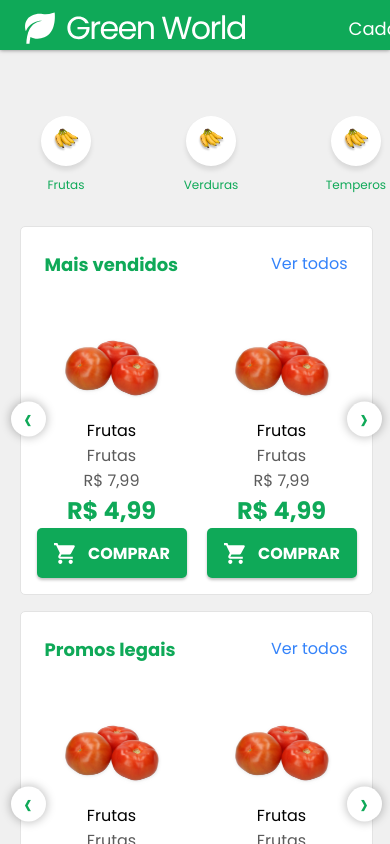
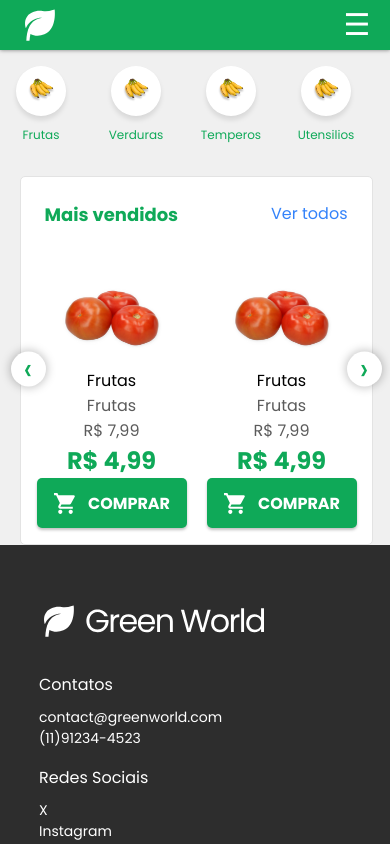
Before and after one commit to luzka1/green_world, a React (Create React App) app: page /shop in a window 390 px wide. Shown: the top 844 px of the page. Built offline with nearby package versions, Linux system fonts and the light colour scheme.

Commit message:
header responsiva

```diff
--- a/src/components/Header/Header.tsx
+++ b/src/components/Header/Header.tsx
@@ -1,23 +1,38 @@
 import styles from "./styles.module.css";
 import logo from "../../assets/images/white-logo.svg";
+import mobileLogo from "../../assets/images/bxs_leaf.svg";
 import shoppingCart from "../../assets/images/material-symbols_shopping-cart.svg";
 import notification from "../../assets/images/mingcute_notification-fill.svg";
 import user from "../../assets/images/iconamoon_profile-fill.svg";
+import close from "../../assets/images/close.svg";
 import { useNavigate } from "react-router-dom";
+import { useWindowSize } from "data";
+import { useRef } from "react";
 
 export const Header = () => {
-  let isUserLogged: boolean = false;
+  let isUserLogged: boolean = true;
   const navigate = useNavigate();
+  const { width } = useWindowSize();
+  const headerRef = useRef<HTMLElement>(null);
 
   const handleClick = (route: string) => {
     navigate(route);
   };
 
+  const showHeader = () => {
+    if (headerRef.current) {
+      headerRef.current.classList.toggle(styles.responsiveHeader);
+    }
+  };
+
   return (
-    <header>
+    <header ref={headerRef}>
       <div className={styles.innerHeader}>
-        <div>
-          <img src={logo} alt="logo" />
+        <div className={styles.priDiv}>
+          <img src={width > 1024 ? logo : mobileLogo} alt="logo"/>
+          <button className={styles.btnHeader} onClick={showHeader}>
+            &#9776;
+          </button>
         </div>
         {isUserLogged ? (
           <input placeholder="pesquise aqui..."></input>
@@ -39,16 +54,23 @@ export const Header = () => {
           ) : null}
           <div>
             <img src={shoppingCart} alt="icone de carrinho de compras" />
+            <p>Carrinho</p>
           </div>
           <div>
             <img src={notification} alt="icone de notificacao" />
+            <p>Notificações</p>
           </div>
           {isUserLogged ? (
             <div>
               <img src={user} alt="icone de usuario" />
+              <p>Meu perfil</p>
             </div>
           ) : null}
+          <button className={styles.btnHeaderClose} onClick={showHeader}>
+          <img src={close} alt="close button" />
+        </button>
         </div>
+
       </div>
     </header>
   );
--- a/src/components/Header/styles.module.css
+++ b/src/components/Header/styles.module.css
@@ -9,6 +9,7 @@ header{
     box-shadow: 0 0 4px rgba(0, 0, 0, 0.5);
     z-index: 10;
     color: white;
+    transition: 0.5s all;
 }
 
 .innerHeader{
@@ -19,8 +20,8 @@ header{
     gap: 50px;
 }
 
-.innerHeader :nth-child(1){
-    display: flex;
+.priDiv {
+    display: flex !important;
     align-items: center;
     justify-content: left;
 }
@@ -51,6 +52,10 @@ header{
     align-items: center;
 }
 
+.innerHeader > div div p{
+    display: none;
+}
+
 .btnLogin{
     background-color: white;
     color: var(--green);
@@ -58,8 +63,85 @@ header{
     border-radius: 8px;
 }
 
+.btnHeader, .btnHeaderClose {
+    display: flex;
+    align-items: center;
+    border: none;
+    background: none;
+    font-size: 30px;
+    color: white;
+    display: none;
+}
+
 @media (max-width:1024px){
     header{
         height: 50px;
     }
+
+    .innerHeader div, .innerHeader input{
+        display: none;
+    }
+
+    .innerHeader > div div {
+       width: 100%;
+       gap: 10px;
+    }
+
+    .innerHeader > div div p{
+        display: inline;
+    }
+
+    .innerHeader{
+        display: flex;
+    }
+
+    .priDiv{
+        width: 100%;
+        justify-content: space-between !important;
+    }
+
+    .btnHeader{
+        display: flex;
+    }
+
+    .btnHeaderClose{
+        display: flex;
+        position: absolute;
+        top: 5vh;
+        right: 5vw;
+    }
+
+    .responsiveHeader {
+        position: fixed;
+        right: 0;
+        left: 0;
+        top: 0vh;
+        transform: translateX(0);
+        width: 100vw;
+        height: 100vh;
+        justify-content: center;
+        border-radius: 0;
+        transition: 0.7s all;
+    }
+
+    .responsiveHeader .innerHeader{
+        display: flex;
+        flex-direction: column;
+        height: 50%;
+        padding: 50px 0;
+        justify-content: space-around;
+    }
+
+    .responsiveHeader .innerHeader>div {
+        display: flex;
+        flex-direction: column;
+    }
+
+    .responsiveHeader .btnHeader{
+        display: none;
+    }
+
+    .responsiveHeader .innerHeader input{
+        display: block;
+    }
 }
--- a/src/data/index.tsx
+++ b/src/data/index.tsx
@@ -1 +1,2 @@
-export * from './AppContext'
+export * from './AppContext';
+export * from './useResize';
--- /dev/null
+++ b/src/data/useResize.tsx
@@ -0,0 +1,20 @@
+import { useState, useEffect } from "react";
+
+export const useWindowSize = () => {
+  const [windowSize, setWindowSize] = useState({
+    width: 0,
+    height: 0,
+  });
+  useEffect(() => {
+    function handleResize() {
+      setWindowSize({
+        width: window.innerWidth,
+        height: window.innerHeight,
+      });
+    }
+    window.addEventListener("resize", handleResize);
+    handleResize();
+    return () => window.removeEventListener("resize", handleResize);
+  }, []);
+  return windowSize;
+}
--- a/src/pages/Shop/Shop.tsx
+++ b/src/pages/Shop/Shop.tsx
@@ -48,8 +48,6 @@ export const Shop = () => {
           ))}
         </div>
         <CarouselProducts title="Mais vendidos"/>
-        <CarouselProducts title="Promos legais"/>
-        <CarouselProducts title="Mais vendidos"/>
       </section>
     </>
   );
--- a/src/pages/Shop/styles.module.css
+++ b/src/pages/Shop/styles.module.css
@@ -69,6 +69,10 @@
         padding: 1rem;
     }
 
+    .itemType {
+        width: 75px;
+    }
+
     .itemType div {
         width: 50px;
         height: 50px;
@@ -90,8 +94,6 @@
 }
 
 @media (max-width: 600px) {
-
-
     #promoBanner {
         display: none;
     }
--- a/src/routes/index.tsx
+++ b/src/routes/index.tsx
@@ -1,15 +1,18 @@
 import { Route, Routes, useLocation } from "react-router-dom";
 import { Login, Register, Shop, Error } from "../pages";
 import { Footer, Header } from "../components";
+import { useWindowSize } from "data";
 
 export const Rotas = () => {
   const location = useLocation();
 
   const hiddenComponents = location.pathname === "/error";
 
+  const { width } = useWindowSize();
+
   return (
     <>
-      <div style={{ height: "100px" }}>
+      <div style={width > 1024 ? { height: "100px" } : { height: "50px" }}>
         <Header />
       </div>
       <Routes>
```
Also changed, not shown: src/assets/images/bxs_leaf.svg (added), src/assets/images/close.svg (added).
